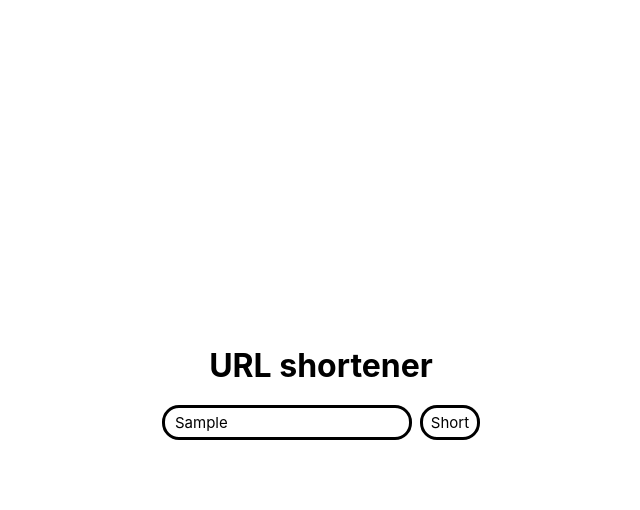
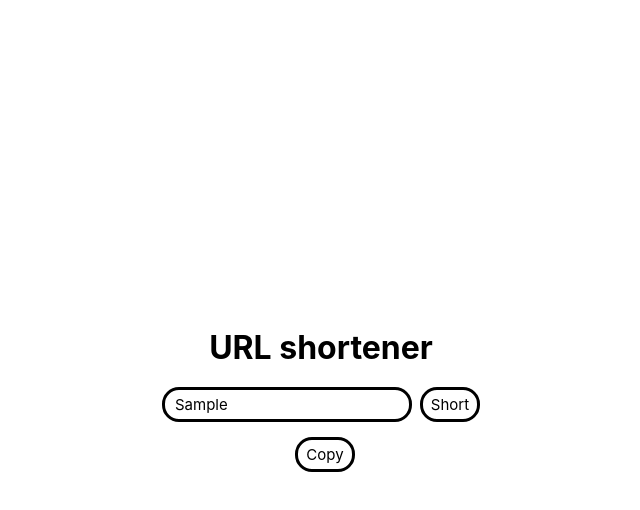
Before and after one commit to fearsd/url_shortener_front, a React (Create React App) app: page / in a window 1280 px wide. Both pictures are taken after typing "Sample" into the empty fields and a click on the button "Short". Shown: the top 510 px of the page, without its empty margins (319-959 px from the left). Built offline with nearby package versions, Linux system fonts and the light colour scheme.

Commit message:
adds copying to the clipboard by clicking the button

```diff
--- a/src/App.js
+++ b/src/App.js
@@ -43,6 +43,15 @@ class App extends Component {
     div.style.display = 'block'
   }
 
+  copyToClipBoard = (e) => {
+    let hiddenInput = document.createElement('input')
+    hiddenInput.style.position = 'absolute'
+    hiddenInput.style.left = '-9999px'
+    hiddenInput.value = this.state.shortUrl
+    document.body.appendChild(hiddenInput)
+    hiddenInput.select()
+    document.execCommand('copy', true)
+  }
   render() {
     return (
       <div className="App">
@@ -52,7 +61,8 @@ class App extends Component {
           <button onClick={(e) => this.shortUrl(e)}>Short</button>
         </form>
         <div id="url">
-          <a href={this.state.shortUrl}>{this.state.shortUrl}</a>
+          <a id="link" href={this.state.shortUrl}>{this.state.shortUrl}</a>
+          <button onClick={(e) => this.copyToClipBoard(e)}>Copy</button>
         </div>
       </div>
     )
```
